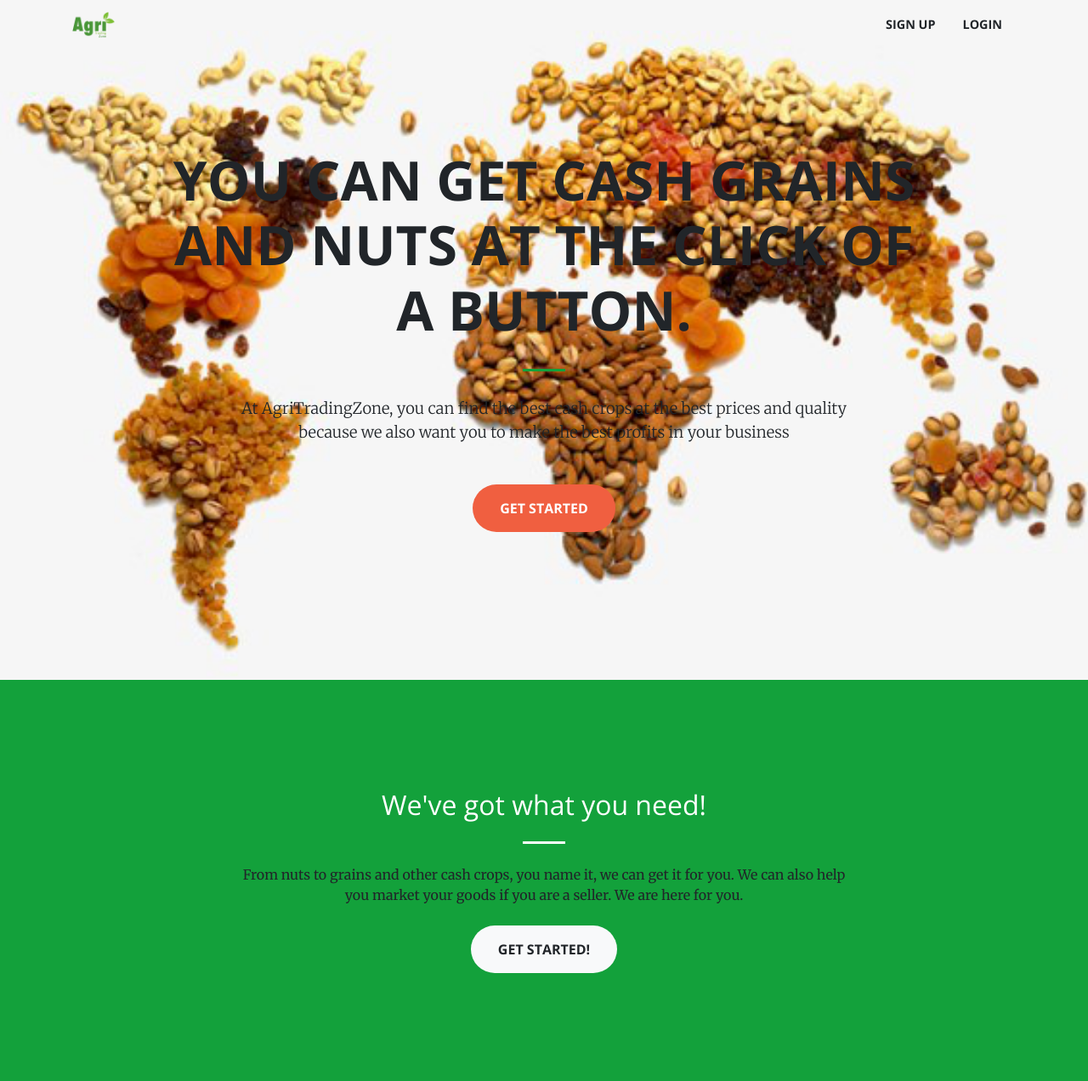
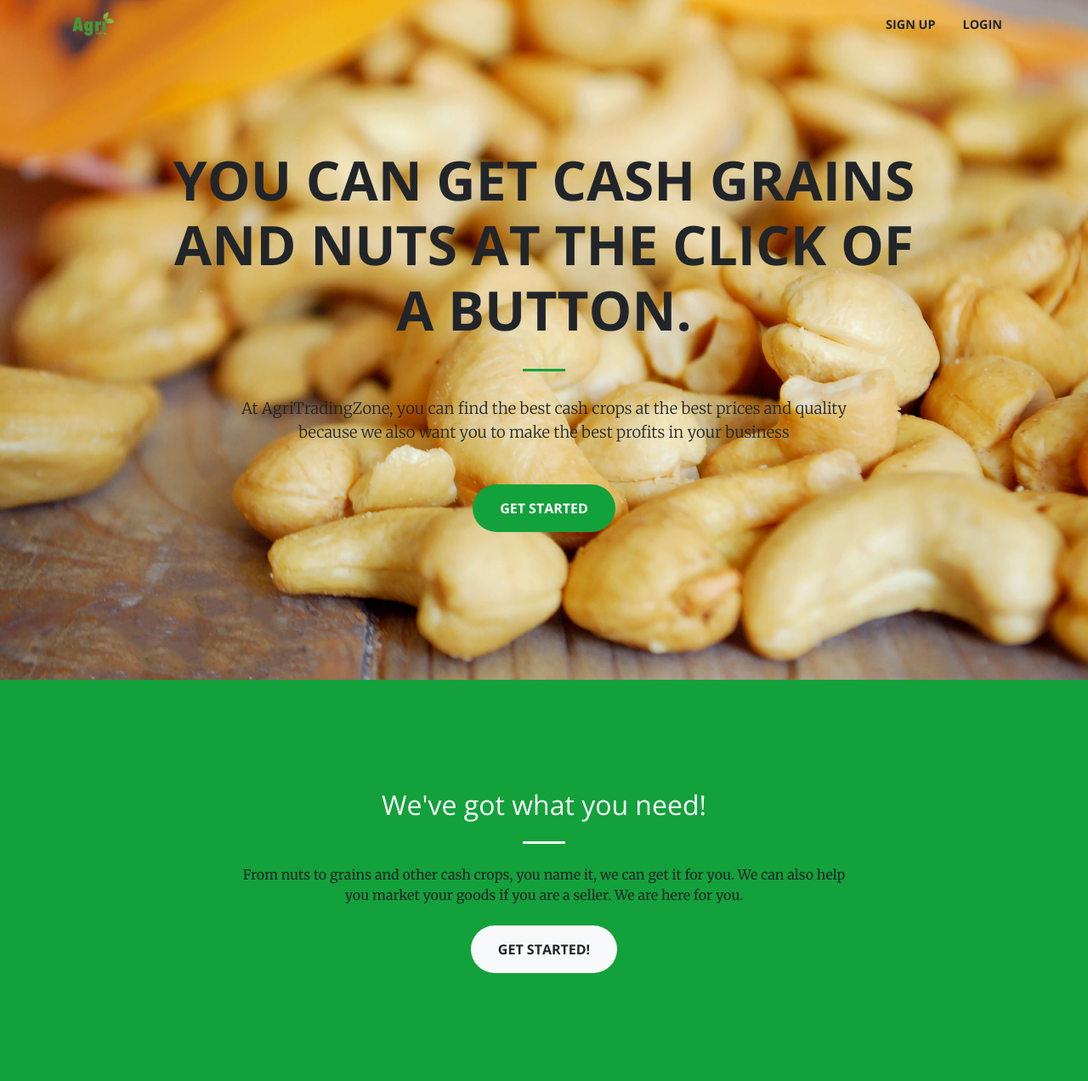
Before and after one commit to bilesanmiahmad/agritradingzone, a Django app: page / in a window 1280 px wide. Shown: the top 1272 px of the page at 85% size. Run offline with Django 3.2, Linux system fonts and the light colour scheme; some libraries are stand-ins or nearby versions.

Commit message:
changing orange butons and hr to green

```diff
--- a/home/templates/home/index.html
+++ b/home/templates/home/index.html
@@ -63,7 +63,7 @@
       </div>
     </nav>
 
-    <header class="masthead text-center text-white d-flex" style="background-image: url('https://s3.eu-west-2.amazonaws.com/tradezone/static/home/img/front.png');">
+    <header class="masthead text-center text-white d-flex" style="background-image: url('https://s3.eu-west-2.amazonaws.com/tradezone/static/home/img/cashew.jpg');">
       <div class="container my-auto">
         <div class="row">
           <div class="col-lg-10 mx-auto">
--- a/tradingzone/static/home/css/creative.css
+++ b/tradingzone/static/home/css/creative.css
@@ -25,13 +25,13 @@ hr.light {
 }
 
 a {
-  color: #F05F40;
+  color: #13a13b;
   -webkit-transition: all 0.2s;
   transition: all 0.2s;
 }
 
 a:hover {
-  color: #f05f40;
+  color: #13a13b;
 }
 
 h1,
@@ -305,8 +305,8 @@ header.masthead p {
 }
 
 .btn-primary {
-  background-color: #F05F40;
-  border-color: #F05F40;
+  background-color: #13a13b;
+  border-color: #13a13b;
 }
 
 .btn-primary:hover, .btn-primary:focus, .btn-primary:active {
```
